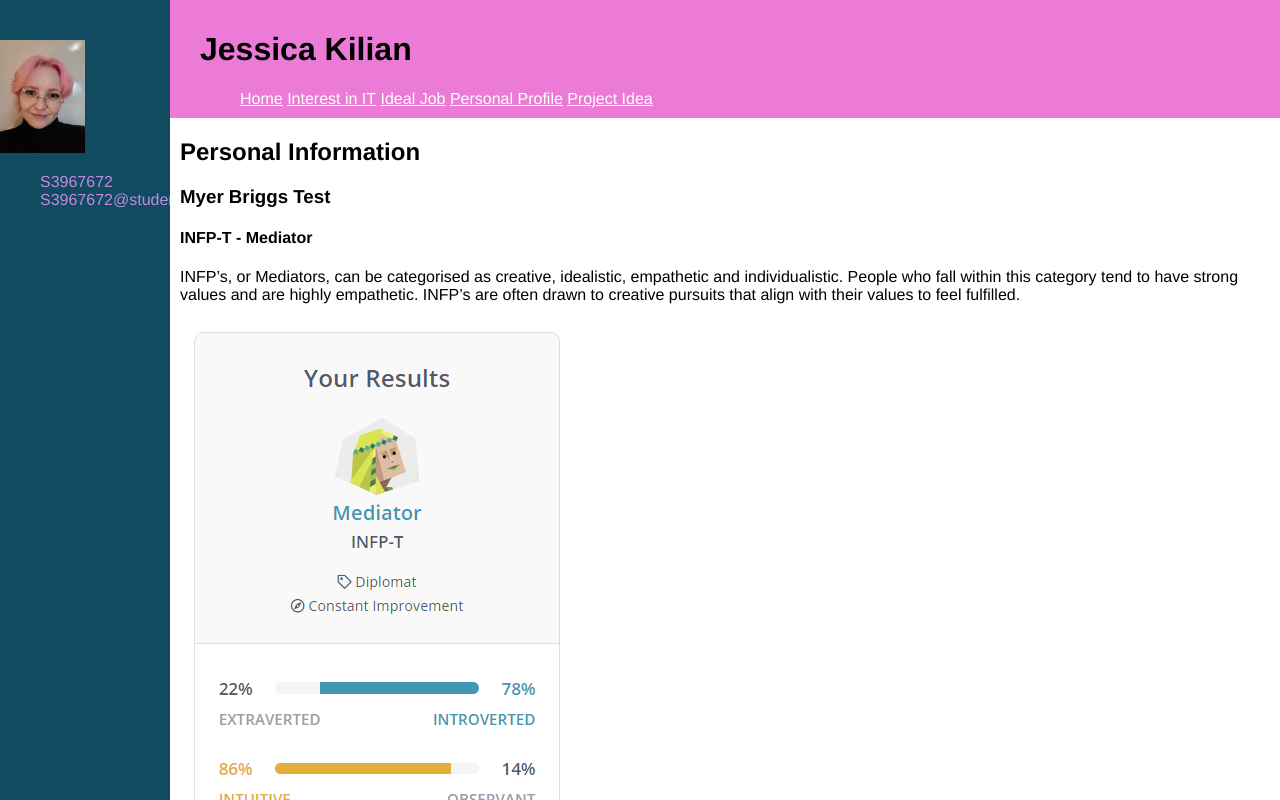
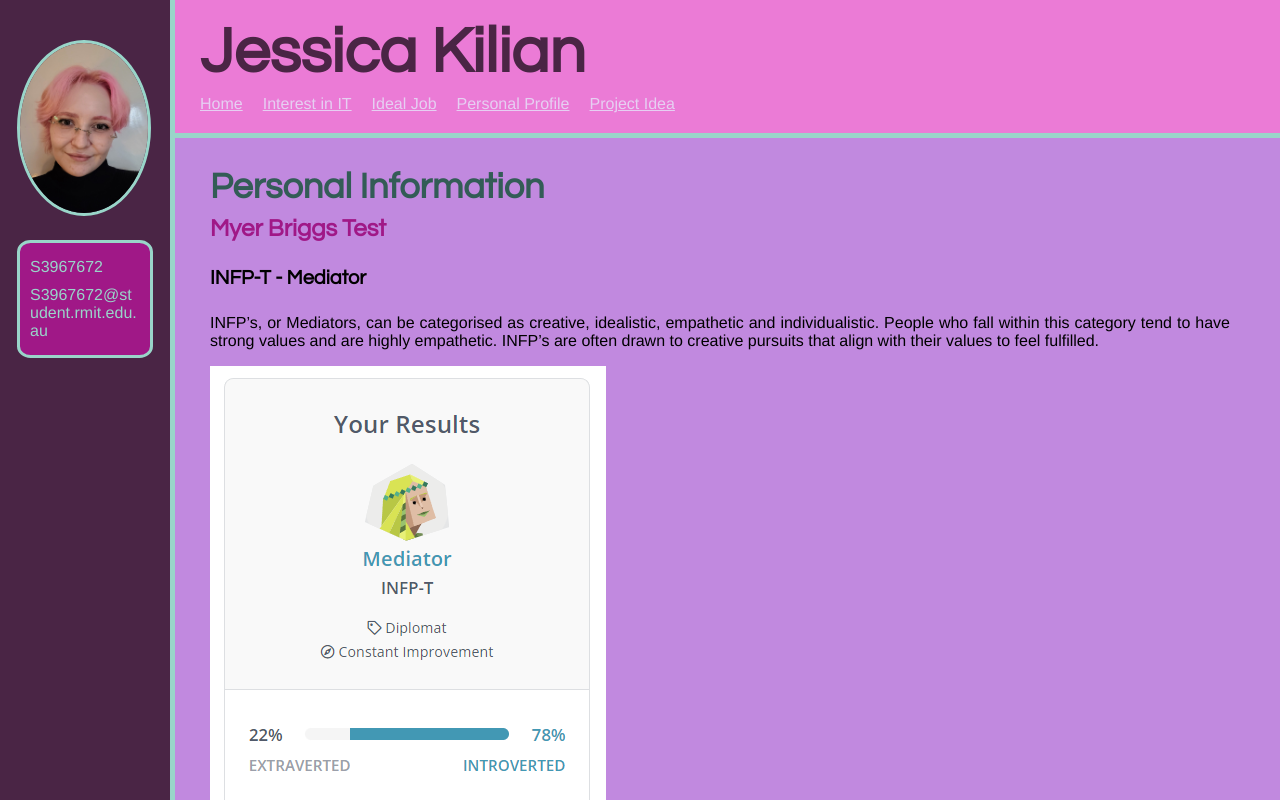
Before and after one commit to purple-jess/assessment_1_website, a plain HTML site: page personal-profile.html in a window 1280 px wide. Shown: the top 800 px of the page. Drawn offline with Linux system fonts and the light colour scheme.

Commit message:
final update v1

```diff
--- a/personal-profile.html
+++ b/personal-profile.html
@@ -33,9 +33,7 @@
 </div>
 
     <main>
-      <div>
-      <!-- Personal information -->
-        <div>
+      <div class="personal-profile">
           <h2>Personal Information</h2>
             <div class="myer-Briggs">
 
@@ -74,7 +72,6 @@
               </p>
               <p>Of course, I can approach forming a team by utilising this understanding. For example, although I am capable of working with most people, it would be detrimental to myself to work with people who are unable to regulate their own emotional responses. It is not always possible of course, but it is beneficial to work with people who have good communication skills.  As it is easy for me to self-criticise and hold unrealistic expectations for myself, I need to make sure I am not passing those expectations on to others. I also tend to need a larger amount of time to learn how to do something before I am able to work on it. Being able to communicate this effectively to a team and also develop a plan to make sure it doesn’t impact others is crucial. </p>
             </div>
-        </div>
 
       </div>
     </main>
--- a/styles.css
+++ b/styles.css
@@ -2,39 +2,53 @@ header {
   background-color: #EB7BD6;
   padding: 10px 0 10px 40px;
   margin: 0 0 0 160px;
+  border-bottom: solid 5px #99D5C9;
+}
 
-
-
-}
   header li {
     list-style-type: none;
     display: inline;
     color: white;
-  padding-left: 0;
+    padding-right: 20px;
   }
 
   header a {
-  color: white;
+    color: #E6CFF2;
     display: inline;
-  width: 500px;
+
   }
 
   header h1 {
-    color: 89023E;
+    color: #4A2545;
+    font-size: 64px;
+    font-family: "Century Gothic", Helvetica, sans-serif;
+    margin: 10px 0;
   }
-.navigation ul {
-  display: inline;
+
+  header ul {
+    padding-inline-start: 0px;
+    margin-inline-start: 0;
+    display: flex;
+    margin: 10px 0;
+  }
 
   /* this whole section needs to be looked an rewritten, why is the list of links not going inline???? */
-}
-main {
-  margin-left: 180px;
-  background:
-}
 body {
   margin: 0;
   font-family: Helvetica;
+  background-color: #C189DF;
 }
+
+main {
+  margin: 0 0 0 170px;
+  padding: 20px 50px 0 40px;
+  text-align: justify;
+}
+
+  main a {
+  color: #99D5C9;
+  }
+
 
   .sidebar {
     height: 100%;
@@ -43,25 +57,70 @@ font-family: Helvetica;
     z-index: 1; /* Stay on top */
     top: 0; /* Stay at the top */
     left: 0;
-  background-color: #114B5F; /* Black */
+    background-color: #4A2545; /* Black */
     overflow-x: hidden; /* Disable horizontal scroll */
     padding-top: 40px;
+    border-right: solid 5px #99D5C9;
   }
 
     .sidebar li {
-  color: #C189DF;
+      color: #99D5C9;
       list-style-type: none;
-  margin: 0;
-  display: flex;
+      margin: 0 10px;
+      padding: 5px 0;
+      overflow-wrap: break-word;
+
+    }
+
+    .sidebar ul {
+      margin: 20px 10%;
+      padding: 10px 0;
+      background-color: #A01887;
+      border: solid 3px #99D5C9;
+      border-radius: 10%;
+
     }
 
     .sidebar img {
-  text-align: center;
+      margin: 0 10%;
+      border-radius: 50%;
+      border: solid 3px #99D5C9;
     }
 
+img {
+  max-width: 75%
+}
 
+  .screenshot {
+    width: 75%;
+  }
 
+h2 {
+  font-family: "Century Gothic", Helvetica, sans-serif;
+  color: #335C56;
+  font-size: 36px;
+  margin: 10px 0;
+}
 
-img {
-  max-width: 50%;
+h3 {
+  font-family: "Century Gothic", Helvetica, sans-serif;
+  font-size: 24px;
+  color: #A01887;
+  margin: 10px 0;
 }
+
+h4 {
+  font-family: "Century Gothic", Helvetica, sans-serif;
+  font-size: 20px;
+}
+h5 {
+  font-family: "Century Gothic", Helvetica, sans-serif;
+  font-style: italic;
+  font-size: 16px;
+}
+
+.coffee img {
+  float: right;
+  margin: 0 0 10px 15px;
+  width: 300px;
+}
```
Also changed, not shown: project-idea.html (+3 -2 lines). Lines whose indentation alone changed are shown as unchanged.
